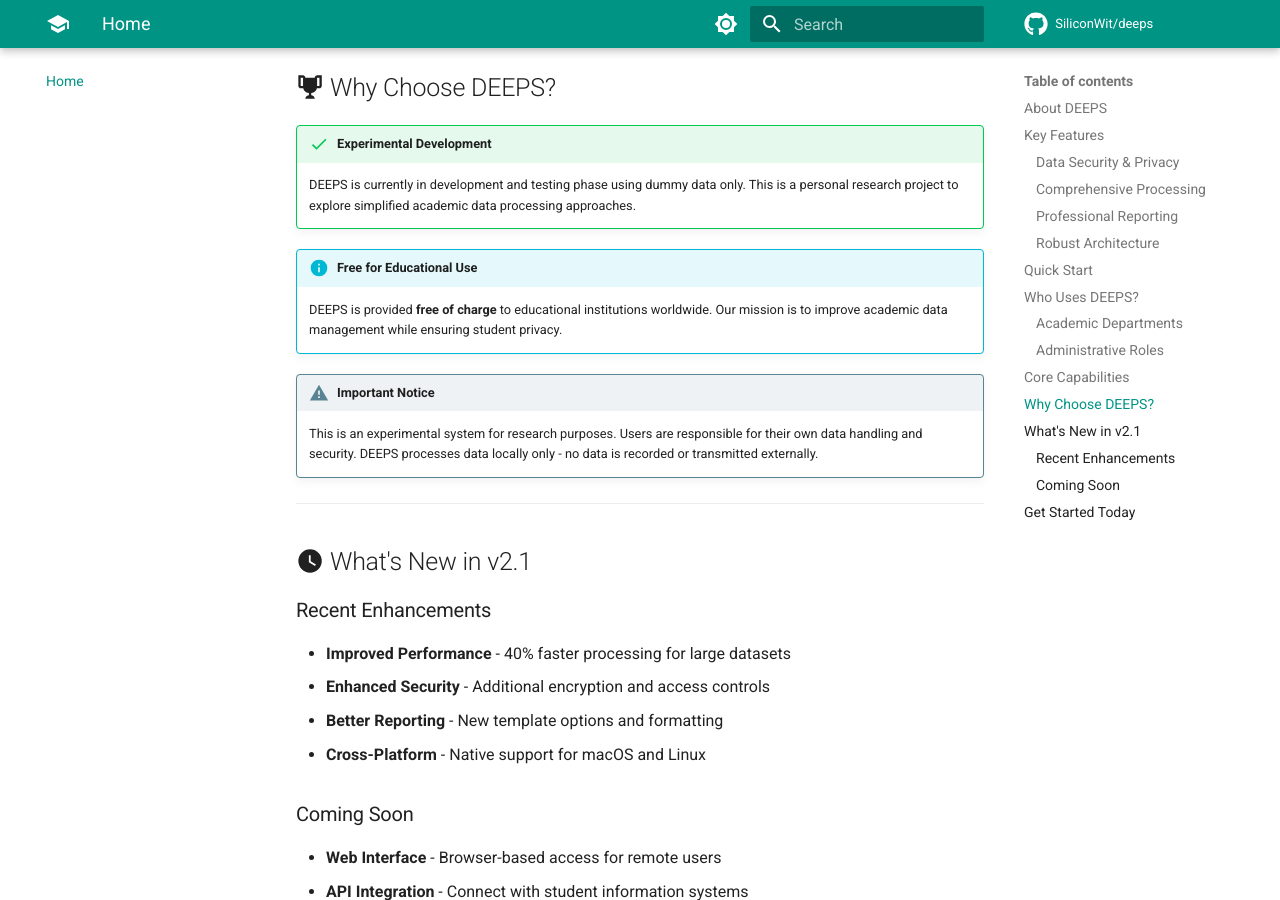
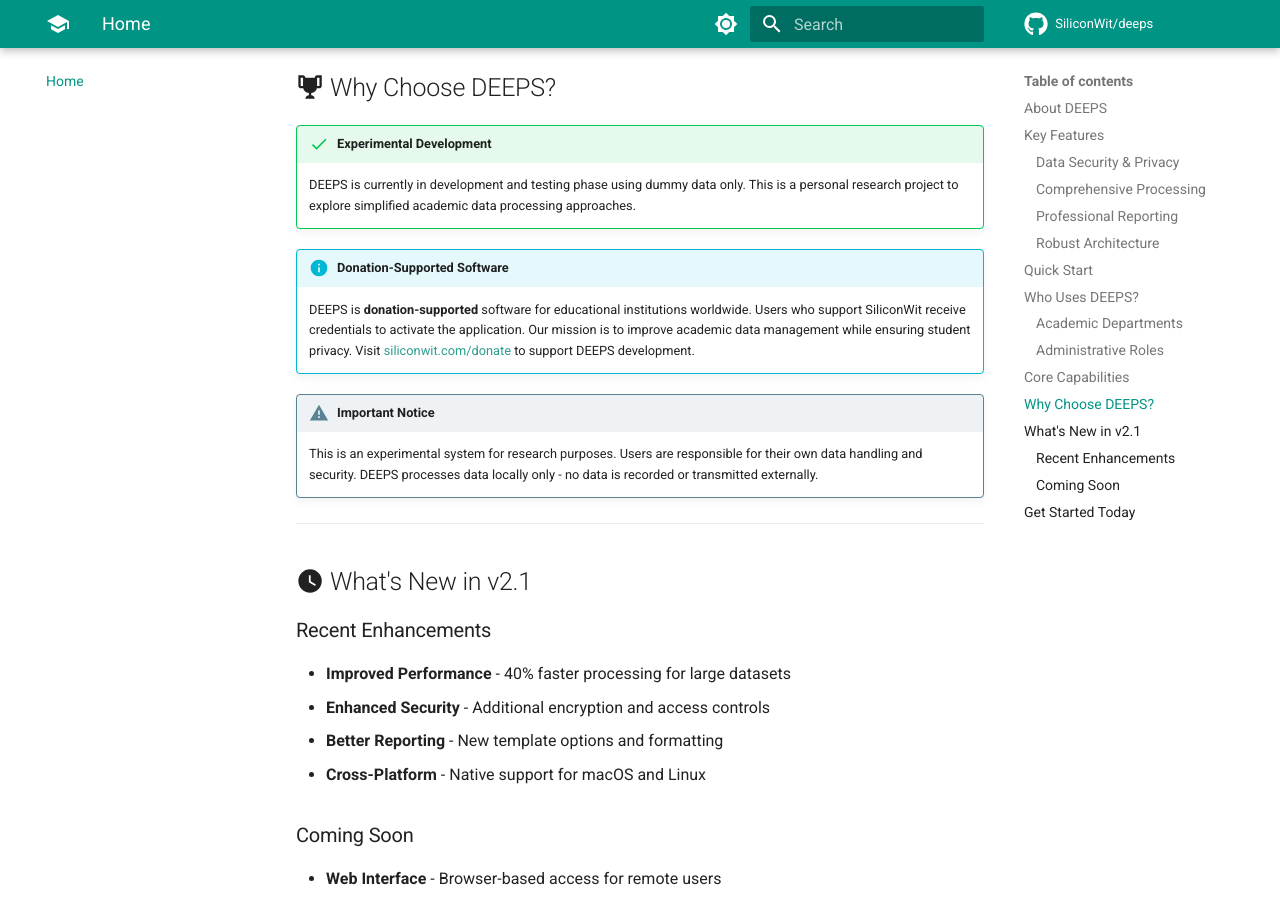
Before and after one commit to SiliconWit/deeps, an MkDocs documentation site: the page built from docs/index.md, in a window 1280 px wide and 900 px high, scrolled down 3082 px. Built offline with MkDocs 1.6.1 and Material for MkDocs 9.7.7, drawn with Linux system fonts in a browser that asks for light colours; comment, search, counter and statistics services are not loaded; some of the changed text lies outside the part shown.

Commit message:
Update DEEPS documentation to reflect donation-supported licensing model instead of maintenance fee

```diff
--- a/docs/index.md
+++ b/docs/index.md
@@ -1,6 +1,6 @@
 # DEEPS: Departmental Exams Processing Spreadsheet-based System
 
-**DEEPS** (Departmental Exams Processing Spreadsheet-based System) is an initiative by **[SiliconWit](https://siliconwit.com)** to provide low-income educational institutions with an affordable, transparent exam processing solution. A small maintenance fee applies.
+**DEEPS** (Departmental Exams Processing Spreadsheet-based System) is an initiative by **[SiliconWit](https://siliconwit.com)** to provide low-income educational institutions with an affordable, transparent exam processing solution. DEEPS is donation-supported software.
 
 **Professional Academic Data Management for Educational Institutions**
 
@@ -150,9 +150,9 @@ Ready to get started? Follow these simple steps:
 
     DEEPS is currently in development and testing phase using dummy data only. This is a personal research project to explore simplified academic data processing approaches.
 
-!!! info "Free for Educational Use"
+!!! info "Donation-Supported Software"
 
-    DEEPS is provided **free of charge** to educational institutions worldwide. Our mission is to improve academic data management while ensuring student privacy.
+    DEEPS is **donation-supported** software for educational institutions worldwide. Users who support SiliconWit receive credentials to activate the application. Our mission is to improve academic data management while ensuring student privacy. Visit [siliconwit.com/donate](https://siliconwit.com/donate) to support DEEPS development.
 
 !!! warning "Important Notice"
 
```
Also changed, not shown: README.md (+2 -2 lines).
